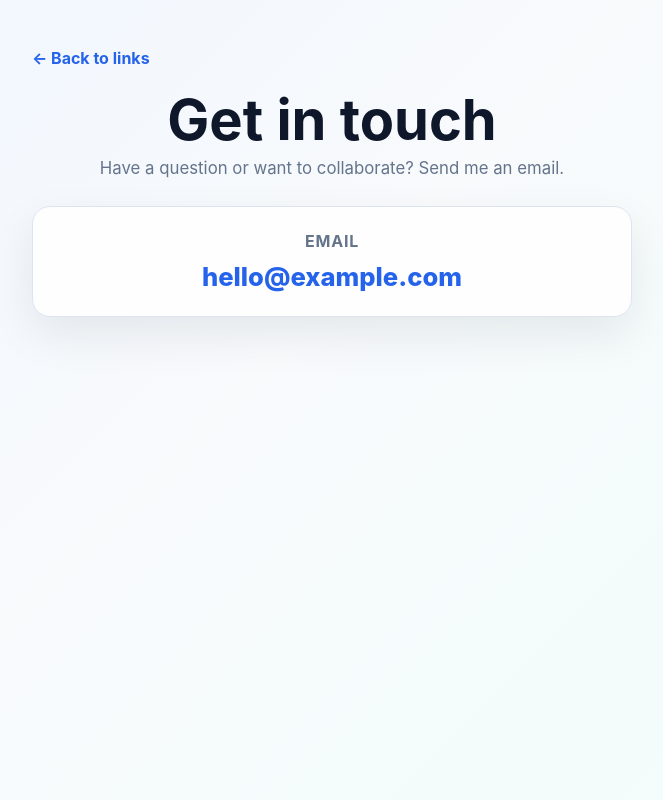
After one commit to aracelylj11/my-link-bio, a Flask app: page /contact in a window 1280 px wide. The commit adds this page. Shown: the whole page, without its empty margins (308-971 px from the left). Run offline with Flask 3, Linux system fonts and the light colour scheme.

Commit message:
Add contact page

```diff
--- a/app.py
+++ b/app.py
@@ -3,6 +3,7 @@ from flask import Flask, redirect, render_template, request, url_for
 app = Flask(__name__)
 
 NOT_AVAILABLE = "Not Available"
+CONTACT_EMAIL = "hello@example.com"
 
 
 def create_link(link_name, link_url):
@@ -110,5 +111,10 @@ def about():
     return render_template("about.html")
 
 
+@app.route("/contact")
+def contact():
+    return render_template("contact.html", email=CONTACT_EMAIL)
+
+
 if __name__ == "__main__":
     app.run(debug=True)
--- a/static/style.css
+++ b/static/style.css
@@ -45,6 +45,10 @@ body {
   color: var(--primary-dark);
 }
 
+.nav-link-secondary {
+  margin-left: 20px;
+}
+
 .hero {
   margin-bottom: 28px;
   text-align: center;
@@ -63,7 +67,8 @@ body {
 }
 
 .link-form,
-.link-card {
+.link-card,
+.contact-card {
   border: 1px solid var(--border);
   border-radius: 18px;
   background: rgba(255, 255, 255, 0.88);
@@ -75,6 +80,32 @@ body {
   gap: 14px;
   margin-bottom: 22px;
   padding: 20px;
+}
+
+.contact-card {
+  padding: 24px;
+  text-align: center;
+}
+
+.contact-card h2 {
+  margin: 0 0 10px;
+  font-size: 1rem;
+  color: var(--muted);
+  text-transform: uppercase;
+  letter-spacing: 0.05em;
+}
+
+.contact-email {
+  color: var(--primary);
+  font-size: clamp(1.25rem, 4vw, 1.6rem);
+  font-weight: 800;
+  overflow-wrap: anywhere;
+  text-decoration: none;
+}
+
+.contact-email:hover {
+  color: var(--primary-dark);
+  text-decoration: underline;
 }
 
 .form-label {
--- a/templates/about.html
+++ b/templates/about.html
@@ -10,6 +10,7 @@
     <main class="page-shell">
       <nav>
         <a class="nav-link" href="{{ url_for('home') }}">Home</a>
+        <a class="nav-link nav-link-secondary" href="{{ url_for('contact') }}">Contact</a>
       </nav>
       <section class="hero">
         <h1>About</h1>
--- /dev/null
+++ b/templates/contact.html
@@ -0,0 +1,26 @@
+<!doctype html>
+<html lang="en">
+  <head>
+    <meta charset="utf-8">
+    <meta name="viewport" content="width=device-width, initial-scale=1">
+    <title>Contact</title>
+    <link rel="stylesheet" href="{{ url_for('static', filename='style.css') }}">
+  </head>
+  <body>
+    <main class="page-shell">
+      <nav>
+        <a class="nav-link" href="{{ url_for('home') }}">← Back to links</a>
+      </nav>
+
+      <section class="hero" aria-labelledby="page-title">
+        <h1 id="page-title">Get in touch</h1>
+        <p>Have a question or want to collaborate? Send me an email.</p>
+      </section>
+
+      <section class="contact-card" aria-label="Contact information">
+        <h2>Email</h2>
+        <a class="contact-email" href="mailto:{{ email }}">{{ email }}</a>
+      </section>
+    </main>
+  </body>
+</html>
--- a/templates/index.html
+++ b/templates/index.html
@@ -10,6 +10,7 @@
     <main class="page-shell">
       <nav>
         <a class="nav-link" href="{{ url_for('about') }}">About</a>
+        <a class="nav-link nav-link-secondary" href="{{ url_for('contact') }}">Contact</a>
       </nav>
 
       <section class="hero" aria-labelledby="page-title">
```
Also changed, not shown: README.md.
